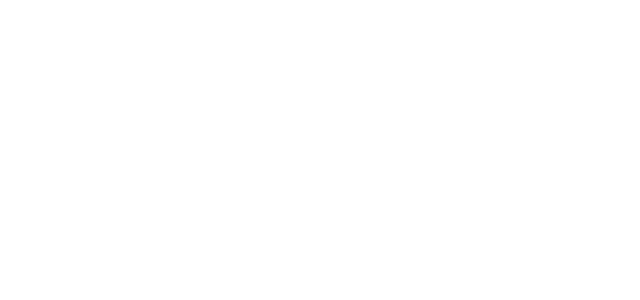
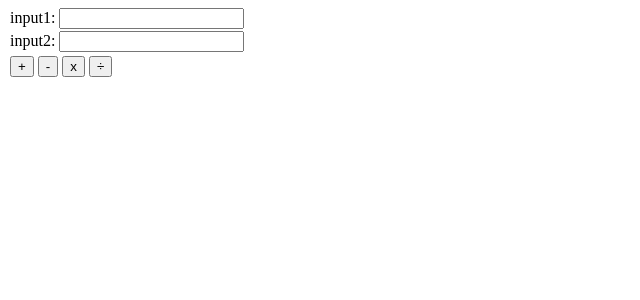
Before and after one commit to tomodd2022/PtsComingSoon, an Angular app: page /input-output in a window 1280 px wide. Before the commit this address led to /. Shown: the top 300 px of the page, without its empty margins (0-640 px from the left). Built offline with nearby package versions, Linux system fonts and the light colour scheme.

Commit message:
[ADD] input-output

```diff
--- a/src/app/app.routes.ts
+++ b/src/app/app.routes.ts
@@ -1,8 +1,10 @@
 import { Routes } from '@angular/router';
 import { TemplateDrivenFormComponent } from './components/form-in-angular/template-driven-form/template-driven-form.component';
 import { ReactiveFormComponent } from './components/form-in-angular/reactive-form/reactive-form.component';
+import { ParentComponent } from './components/input-output/parent/parent.component';
 
 export const routes: Routes = [
     { path: 'template-driven-form',component: TemplateDrivenFormComponent },
-    { path: 'reactive-form',component: ReactiveFormComponent }
+    { path: 'reactive-form',component: ReactiveFormComponent },
+    { path: 'input-output',component: ParentComponent }
 ];
--- /dev/null
+++ b/src/app/components/input-output/child/child.component.html
@@ -0,0 +1,13 @@
+<div style="margin: 2px;">
+    input1: <input type="number" [(ngModel)]="num1">
+</div>
+<div style="margin: 2px;">
+    input2: <input type="number" [(ngModel)]="num2">
+</div>
+
+<div>
+    <button style="margin: 2px;" (click)="calculate('+')">+</button>
+    <button style="margin: 2px;" (click)="calculate('-')">-</button>
+    <button style="margin: 2px;" (click)="calculate('*')">x</button>
+    <button style="margin: 2px;" (click)="calculate('%')">÷</button>
+</div>
--- /dev/null
+++ b/src/app/components/input-output/child/child.component.ts
@@ -0,0 +1,38 @@
+import { Component, EventEmitter, Output } from '@angular/core';
+import { CommonModule } from '@angular/common';
+import { IDataCalculate } from '../input-output.model';
+import { FormControl, FormsModule } from '@angular/forms';
+
+@Component({
+  selector: 'app-child',
+  standalone: true,
+  imports: [CommonModule,FormsModule],
+  templateUrl: './child.component.html',
+  styleUrl: './child.component.scss'
+})
+export class ChildComponent {
+  @Output() eventDataCalculate: EventEmitter<IDataCalculate> = new EventEmitter<IDataCalculate>();
+
+  // data: IDataCalculate = {
+  //   num1: 0,
+  //   num2: 0,
+  //   operator: ''
+  // };
+
+  data: IDataCalculate = {
+    num1: 0,
+    num2: 0,
+    operator: ''
+  };
+
+  num1: number;
+  num2: number;
+
+  calculate(operator: string){
+    this.data.num1 = this.num1;
+    this.data.num2 = this.num2;
+    this.data.operator = operator;
+    this.eventDataCalculate.emit(this.data);
+  }
+
+}
--- /dev/null
+++ b/src/app/components/input-output/input-output.model.ts
@@ -0,0 +1,5 @@
+export interface IDataCalculate {
+   num1: number;
+   num2: number;
+   operator: string;
+}
--- /dev/null
+++ b/src/app/components/input-output/parent/parent.component.html
@@ -0,0 +1,2 @@
+<app-child (eventDataCalculate)="getDataCalculate($event)"></app-child>
+{{ result }} <br>
--- /dev/null
+++ b/src/app/components/input-output/parent/parent.component.ts
@@ -0,0 +1,41 @@
+import { Component } from '@angular/core';
+import { CommonModule } from '@angular/common';
+import { ChildComponent } from '../child/child.component';
+import { IDataCalculate  } from '../input-output.model';
+
+@Component({
+  selector: 'app-parent',
+  standalone: true,
+  imports: [CommonModule,ChildComponent],
+  templateUrl: './parent.component.html',
+  styleUrl: './parent.component.scss'
+})
+export class ParentComponent {
+  result: number;
+  data: IDataCalculate;
+
+  getDataCalculate(data: IDataCalculate){
+   this.data = data;
+   this.calculate();
+  }
+
+  calculate(){
+    switch (this.data.operator) {
+      case '+' :
+        this.result = this.data.num1 + this.data.num2;
+        break;
+      case '-' :
+        this.result = this.data.num1 - this.data.num2;
+        break;
+      case '*' :
+        this.result = this.data.num1 * this.data.num2;
+        break;
+      case '%' :
+        this.result = this.data.num1 / this.data.num2;
+        break;
+      default :
+    }
+  }
+
+
+}
--- a/tsconfig.json
+++ b/tsconfig.json
@@ -5,7 +5,7 @@
     "outDir": "./dist/out-tsc",
     "forceConsistentCasingInFileNames": true,
     "strict": true,
-    "noImplicitOverride": true,
+    "strictPropertyInitialization": false,
     "noPropertyAccessFromIndexSignature": true,
     "noImplicitReturns": true,
     "noFallthroughCasesInSwitch": true,
```
Also changed, not shown: src/app/components/input-output/child/child.component.scss (added), src/app/components/input-output/parent/parent.component.scss (added), 2 other files (tests, documents, lock files or other folders).
